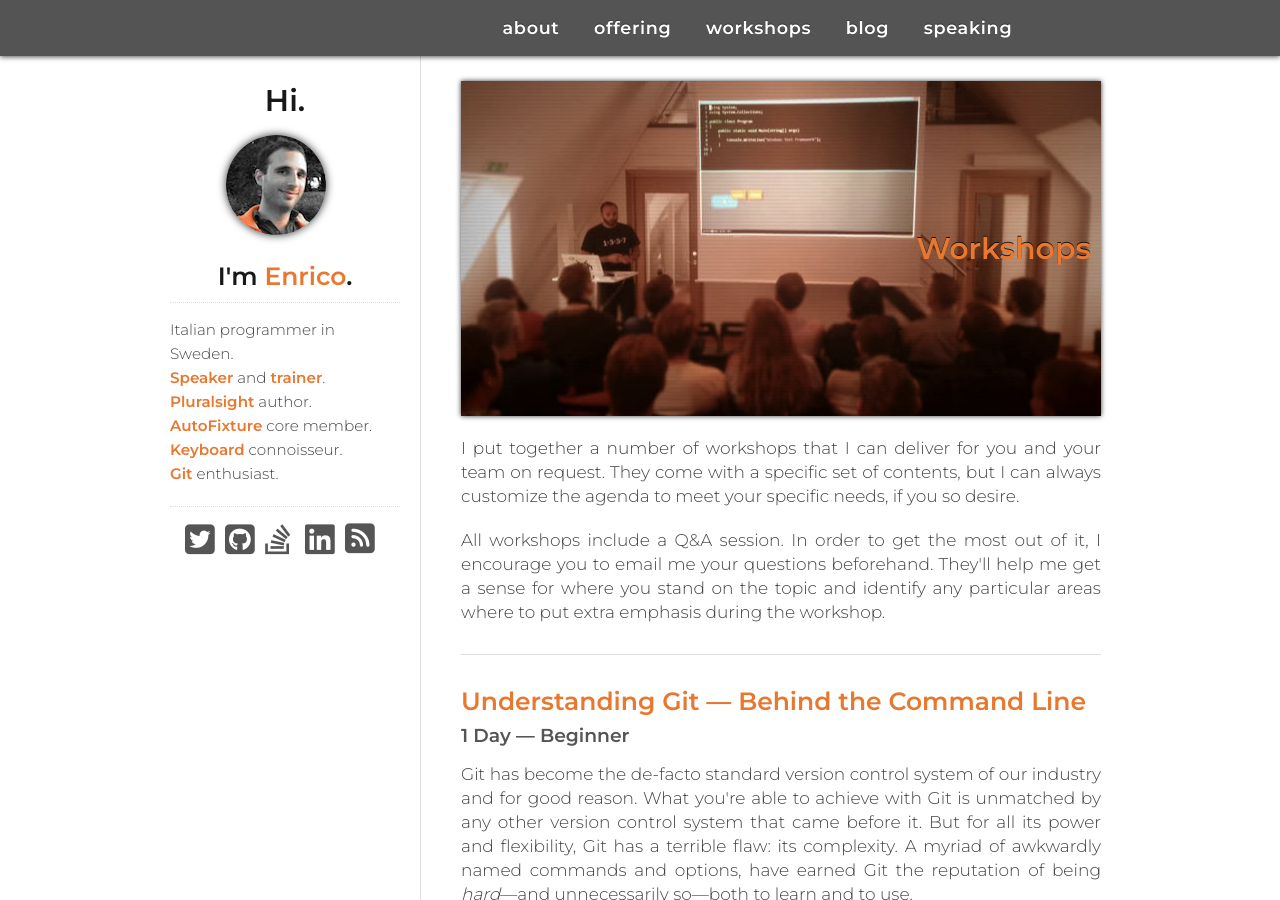
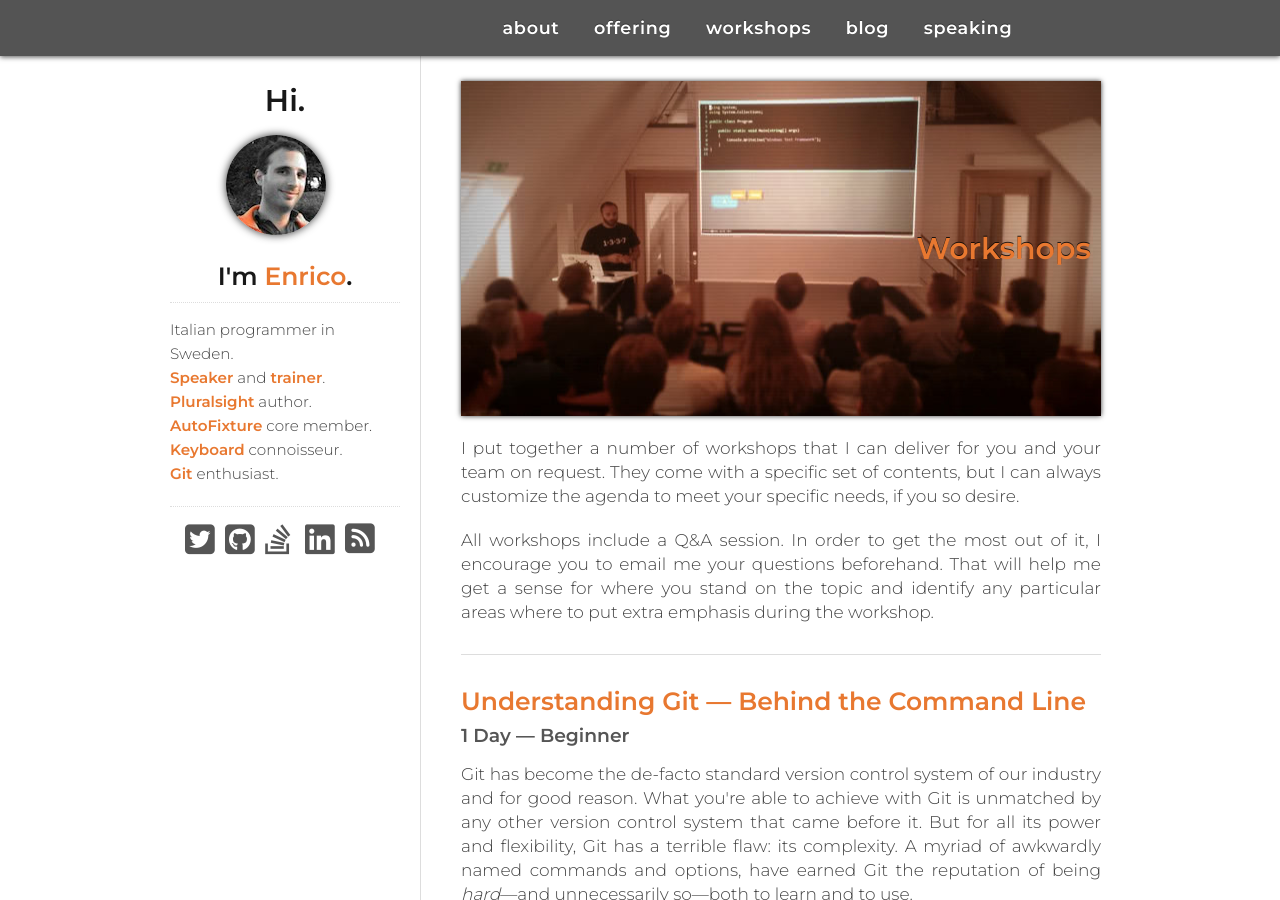
Before and after one commit to megakemp/megakemp.github.io, a Jekyll site: the page built from workshops/index.html, in a window 1280 px wide and 900 px high. Built offline with Jekyll 4.4.1, drawn with Linux system fonts in a browser that asks for light colours; nearby versions of some CDN libraries; comment, search, counter and statistics services are not loaded; some of the changed text lies outside the part shown.

Commit message:
Makes a few corrections to the workshops page

```diff
--- a/workshops/index.html
+++ b/workshops/index.html
@@ -8,7 +8,7 @@ title: Workshops
 
   <p>I put together a number of workshops that I can deliver for you and your team on request. They come with a specific set of contents, but I can always customize the agenda to meet your specific needs, if you so desire.</p>
 
-  <p>All workshops include a Q&A session. In order to get the most out of it, I encourage you to email me your questions beforehand. They'll help me get a sense for where you stand on the topic and identify any particular areas where to put extra emphasis during the workshop.</p>
+  <p>All workshops include a Q&A session. In order to get the most out of it, I encourage you to email me your questions beforehand. That will help me get a sense for where you stand on the topic and identify any particular areas where to put extra emphasis during the workshop.</p>
 
   <hr/>
 
```
Also changed, not shown: other parts of workshops/index.html (+1 -1 lines).
